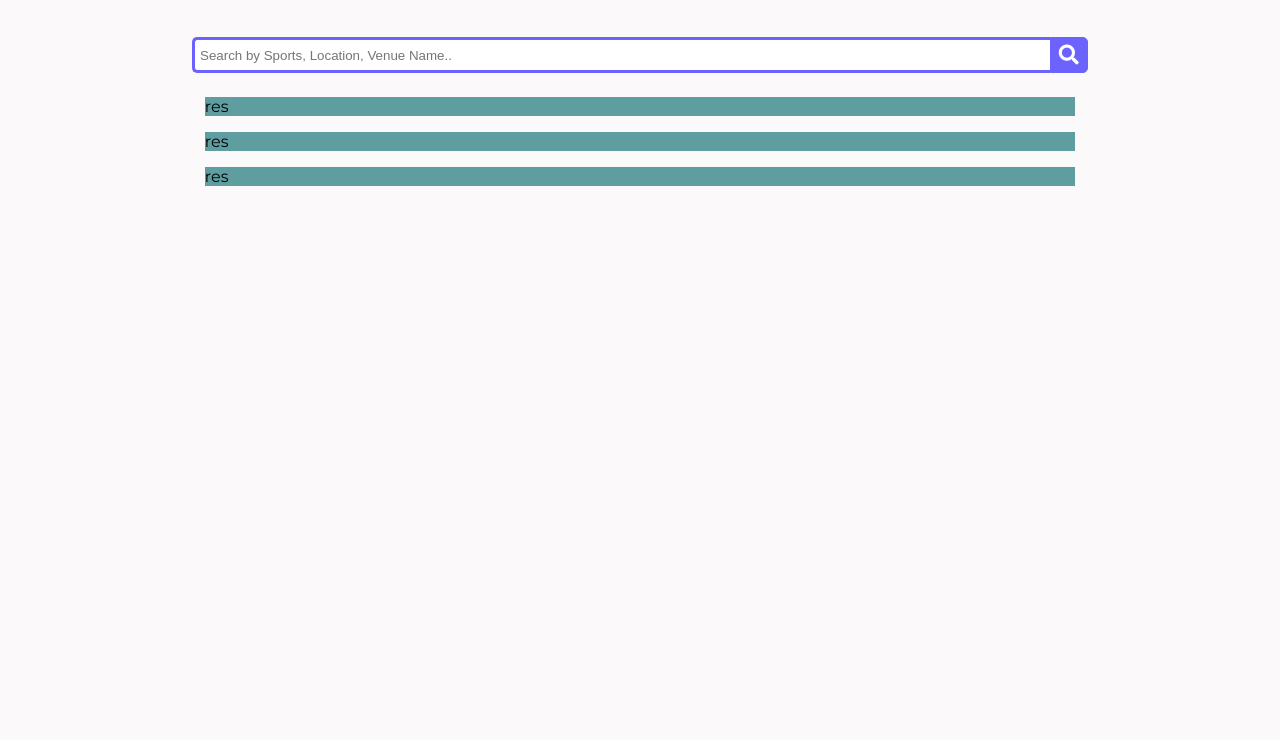
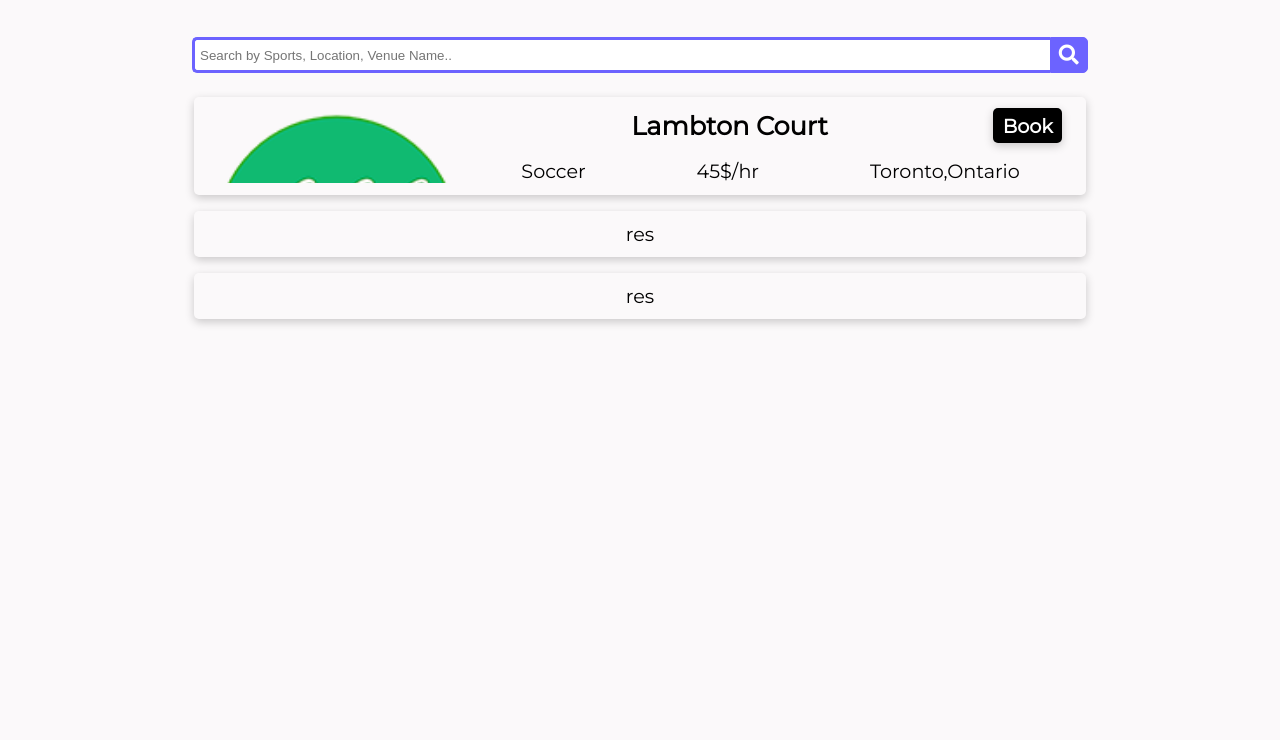
Before and after one commit to AbhishekSanthoshJaya/Quasars_Bobal_FP, a plain HTML site: page services.html in a window 1280 px wide. Shown: the part 58-798 px from the top of the page. Drawn offline with nearby package versions, Linux system fonts and the light colour scheme.

Commit message:
Added lister design

```diff
--- a/css/search.css
+++ b/css/search.css
@@ -64,9 +64,64 @@
 
   .result{
       width: 85%;
-      background-color: cadetblue;
       margin: 0.5rem;
+      display: flex;
+      justify-content: center;
+      box-shadow: 0px 3px 10px rgba(0,0,0,0.2);
+      transition: all 0.5s ease-in-out;
+      font-size: 0.7rem;
+      padding: 0.7rem;
+      border-radius: 5px;
   }
+
+  .result:hover{
+    box-shadow: 0px 5px 14px rgba(0,0,0,0.4);
+}
+
+  .result .img-container{
+      background-image: url('../images/bobal_logo.png');
+      /* background-position: fixed; */
+      background-repeat: no-repeat;
+      background-size: cover;
+      width: 30%;
+      max-width: 30%;
+  }
+
+  .result .detail-container{
+      flex-grow: 2;
+      display: flex;
+      flex-direction: column;
+  }
+
+
+  .upper-deck, .lower-deck{
+      display: flex;
+      justify-content: space-around;
+      align-items: center;
+
+  }
+
+  .lower-deck{
+    margin-top: 1rem;
+  }
+
+  .upper-deck .card-title{
+      flex-grow: 2;
+      font-size: 1rem;
+      font-weight: bold;
+      padding-left: 0.5rem;
+      display: flex;
+      justify-content: center;
+  }
+
+  .upper-deck .card-btn{
+      line-height: 1rem;
+      background-color: black;
+      color: white;
+      border-radius: 5px;
+
+  }
+
 
 
 
@@ -78,8 +133,15 @@
 
     .result{
         width: 68%;
-        background-color: cadetblue;
         margin: 0.5rem;
+        font-size: 1.2rem;
     }
 
+
+    .upper-deck .card-title{
+
+        font-size: 1.6rem;
+        font-weight: bold;
+        padding-left: 0.5rem;
+    }
   }
--- a/services.html
+++ b/services.html
@@ -90,7 +90,52 @@
          <div class="lister">
 
             <div class="result">
-                    res
+                <div class="img-container">
+                </div>
+
+                <div class="detail-container">
+                    <div class="upper-deck">
+
+                        <div class="card-title">
+                            <div>
+                                Lambton Court
+                            </div>
+
+                        </div>
+
+                        <a class="card-btn cta-btn">
+                            Book
+                        </a>
+
+                    </div>
+                    <div class="lower-deck">
+                        <div class="first-type">
+                            <i></i>
+                            <div class="first-name">
+                                Soccer
+                            </div>
+                        </div>
+
+                        <div class="second-type">
+                            <i></i>
+                            <div class="second-name">
+                                45$/hr
+                            </div>
+                        </div>
+
+                        <div class="third-type">
+                            <i></i>
+                            <div class="third-name">
+                                Toronto,Ontario
+                            </div>
+                        </div>
+
+
+
+                    </div>
+
+                </div>
+
             </div>
 
             <div class="result">
```
